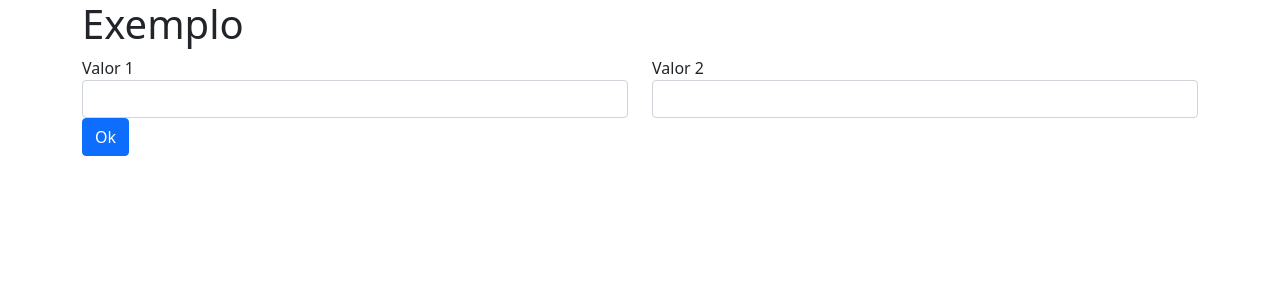
After one commit to thamires-caetano/EletivaI-LinguagemProgramacaoIV, a PHP site: template ProjetoPHP/src/View/exemplo.php in a window 1280 px wide. The commit adds this page. Shown: the top 300 px of the page. Run offline with PHP 8.4, Linux system fonts and the light colour scheme; the template is opened without the code that fills it, so the values that code supplies are empty.

Commit message:
Aula 06 de Maio

```diff
--- a/ProjetoPHP/bootstrap.php
+++ b/ProjetoPHP/bootstrap.php
@@ -16,6 +16,12 @@ $router->get('/ola-mundo', function(){
     return "Olá Mundo!";
 });
 
+$router->get('/exemplo',
+        'Aluno\ProjetoPhp\Controller\ExercicioController::exibir');
+
+$router->post('/exemplo-resultado',
+        'Aluno\ProjetoPhp\Controller\ExercicioController::exibirResultado');
+
 //ADICIONAR AS ROTAS VÁLIDAS ACIMA
 
 $result = $router->handler();
--- /dev/null
+++ b/ProjetoPHP/src/View/exemplo.php
@@ -0,0 +1,50 @@
+<!doctype html>
+<html lang="en">
+  <head>
+    <!-- Required meta tags -->
+    <meta charset="utf-8">
+    <meta name="viewport" content="width=device-width, initial-scale=1">
+
+    <!-- Bootstrap CSS -->
+    <link href="https://cdn.jsdelivr.net/npm/bootstrap@5.1.3/dist/css/bootstrap.min.css" rel="stylesheet" integrity="sha384-1BmE4kWBq78iYhFldvKuhfTAU6auU8tT94WrHftjDbrCEXSU1oBoqyl2QvZ6jIW3" crossorigin="anonymous">
+
+    <title>Hello, world!</title>
+  </head>
+  <body class="container">
+    <h1>Exemplo</h1>
+
+    <form method="POST" action="/exemplo-resultado">
+        <div class="row">
+            <div class="col">
+                <label class="label-control">Valor 1</label>
+                <input class="form-control" name="valor1" type="text"/>
+            </div>
+            <div class="col">
+                <label class="label-control">Valor 2</label>
+                <input class="form-control" name="valor2" type="text"/>
+            </div>
+        </div>
+        <div class="row">
+            <div class="col">
+                <button type="submit" class="btn btn-primary">Ok</button>
+            </div>
+        </div>
+    </form>
+
+    <?php
+        if (isset($soma))
+            echo "O valor da soma é $soma";
+    ?>
+
+    <!-- Optional JavaScript; choose one of the two! -->
+
+    <!-- Option 1: Bootstrap Bundle with Popper -->
+    <script src="https://cdn.jsdelivr.net/npm/bootstrap@5.1.3/dist/js/bootstrap.bundle.min.js" integrity="sha384-ka7Sk0Gln4gmtz2MlQnikT1wXgYsOg+OMhuP+IlRH9sENBO0LRn5q+8nbTov4+1p" crossorigin="anonymous"></script>
+
+    <!-- Option 2: Separate Popper and Bootstrap JS -->
+    <!--
+    <script src="https://cdn.jsdelivr.net/npm/@popperjs/core@2.10.2/dist/umd/popper.min.js" integrity="sha384-7+zCNj/IqJ95wo16oMtfsKbZ9ccEh31eOz1HGyDuCQ6wgnyJNSYdrPa03rtR1zdB" crossorigin="anonymous"></script>
+    <script src="https://cdn.jsdelivr.net/npm/bootstrap@5.1.3/dist/js/bootstrap.min.js" integrity="sha384-QJHtvGhmr9XOIpI6YVutG+2QOK9T+ZnN4kzFN1RtK3zEFEIsxhlmWl5/YESvpZ13" crossorigin="anonymous"></script>
+    -->
+  </body>
+</html>
```
Also changed, not shown: ProjetoPHP/src/Controller/ExercicioController.php (added, +21 -0 lines).
